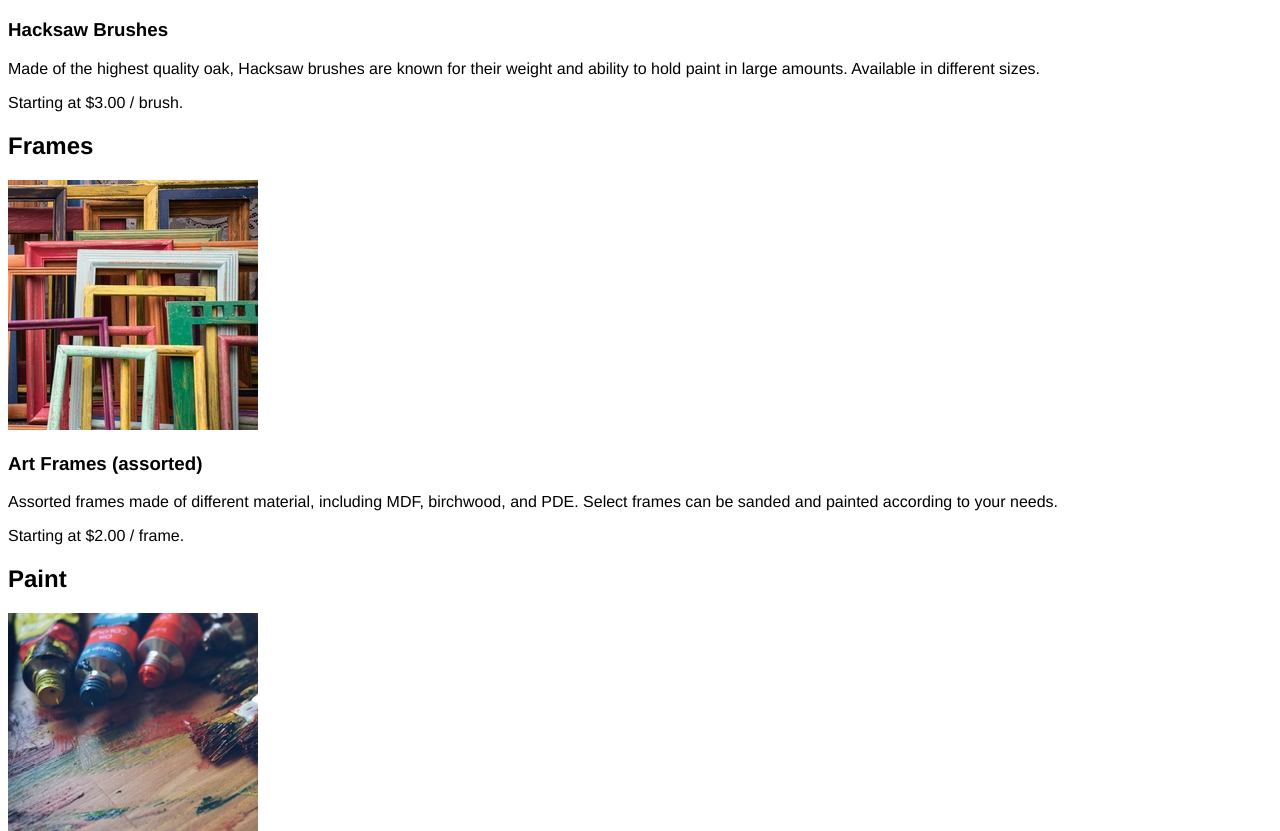
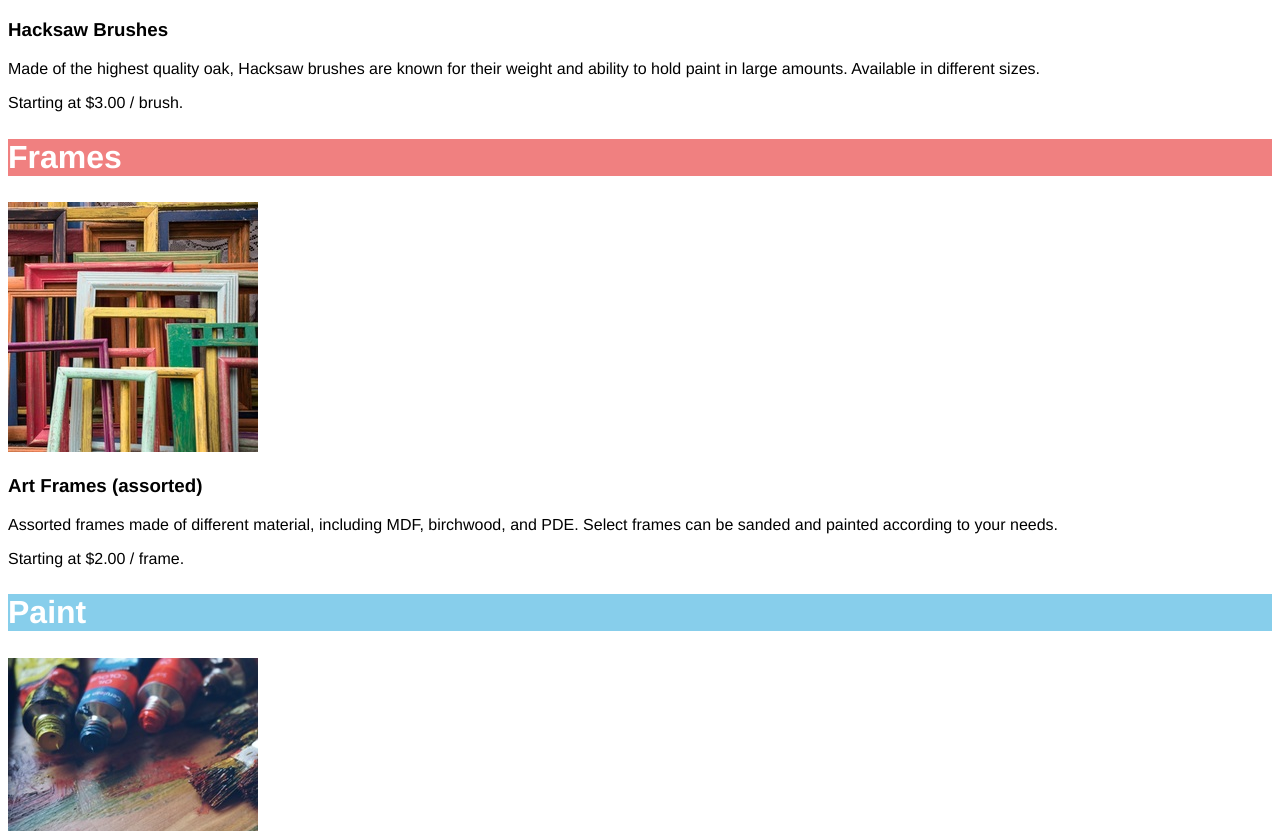
Before and after one commit to ChristianNikodemus/Dasmotos-Arts-and-Crafts, a plain HTML site: page index.html in a window 1280 px wide. Shown: the part 566-1397 px from the top of the page. Drawn offline with Linux system fonts and the light colour scheme.

Commit message:
Added styling to frames and paint headers

```diff
--- a/index.html
+++ b/index.html
@@ -17,14 +17,14 @@
 
     <!-- Frames -->
 
-    <h2>Frames</h2>
+    <h2 class="header bold" id="red">Frames</h2>
     <img src="./resources/img/frames.jpeg" alt="Photo of Colourfull Picture Frames"/>
     <h3>Art Frames (assorted)</h3>
     <p>Assorted frames made of different material, including MDF, birchwood, and PDE. Select frames can be sanded and painted according to your needs. <div>Starting at $2.00 / frame.</div></p>
 
     <!-- Paint -->
 
-    <h2>Paint</h2>
+    <h2 class="header bold" id="blue">Paint</h2>
     <img src="./resources/img/finnish.jpeg" alt="Close Up Photo of Coloured Paint Tubes"/>
     <h3>Clean Finnish Paint</h3>
     <p>Imported paint from Finland. Over 256 colors available in-store, varying in quantity (1 oz. to 8 oz.). Clean Finnish paint microbinds to canvas, increasing the finish and longevity of any artwork. <div>Starting at $5.00 / tube.</div></p>
--- a/resources/css/style.css
+++ b/resources/css/style.css
@@ -23,3 +23,11 @@ html {
 #green {
   background-color: mediumspringgreen;
 }
+
+#red {
+  background-color: lightcoral;
+}
+
+#blue {
+  background-color: skyblue;
+}
```
